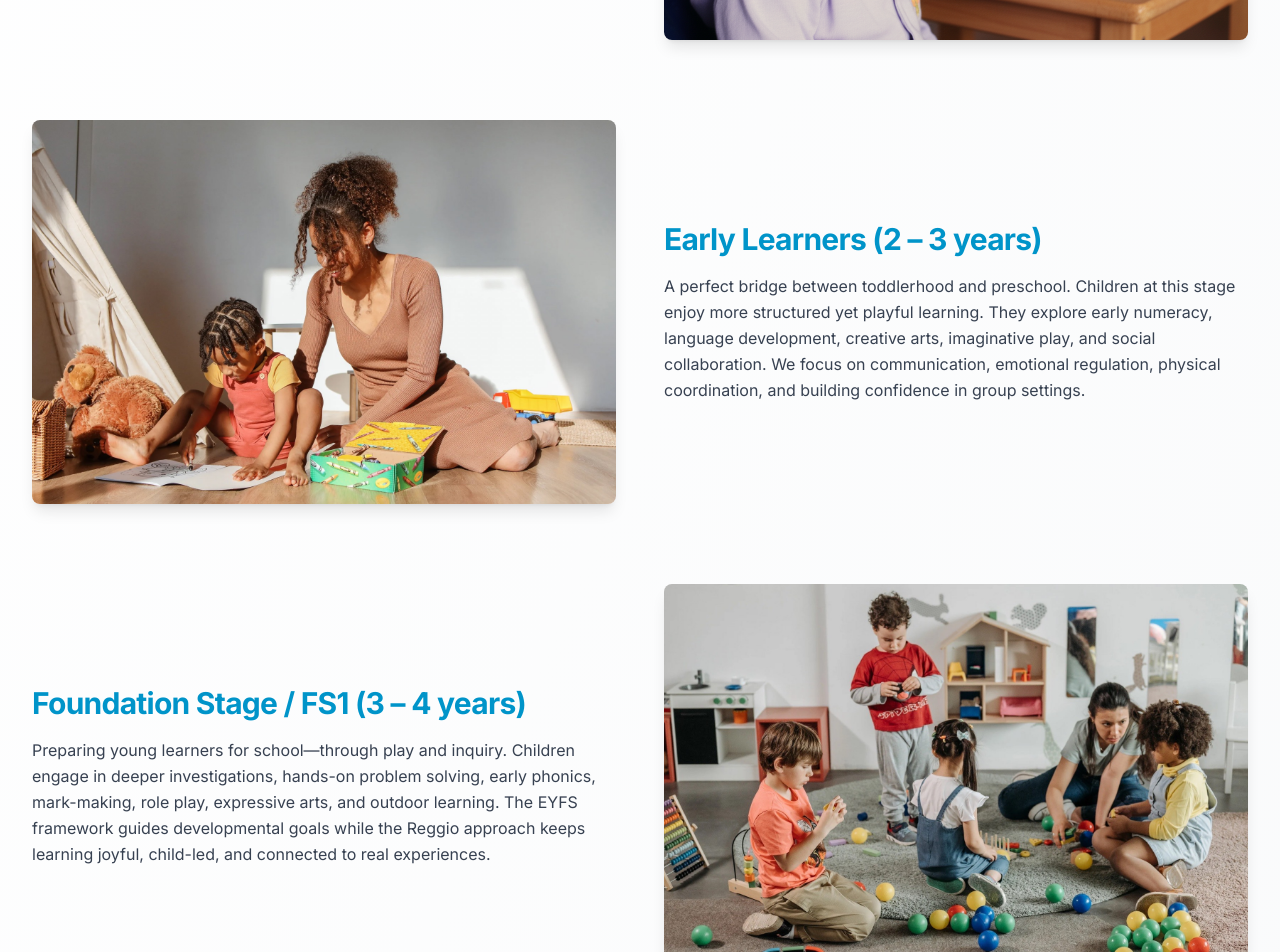
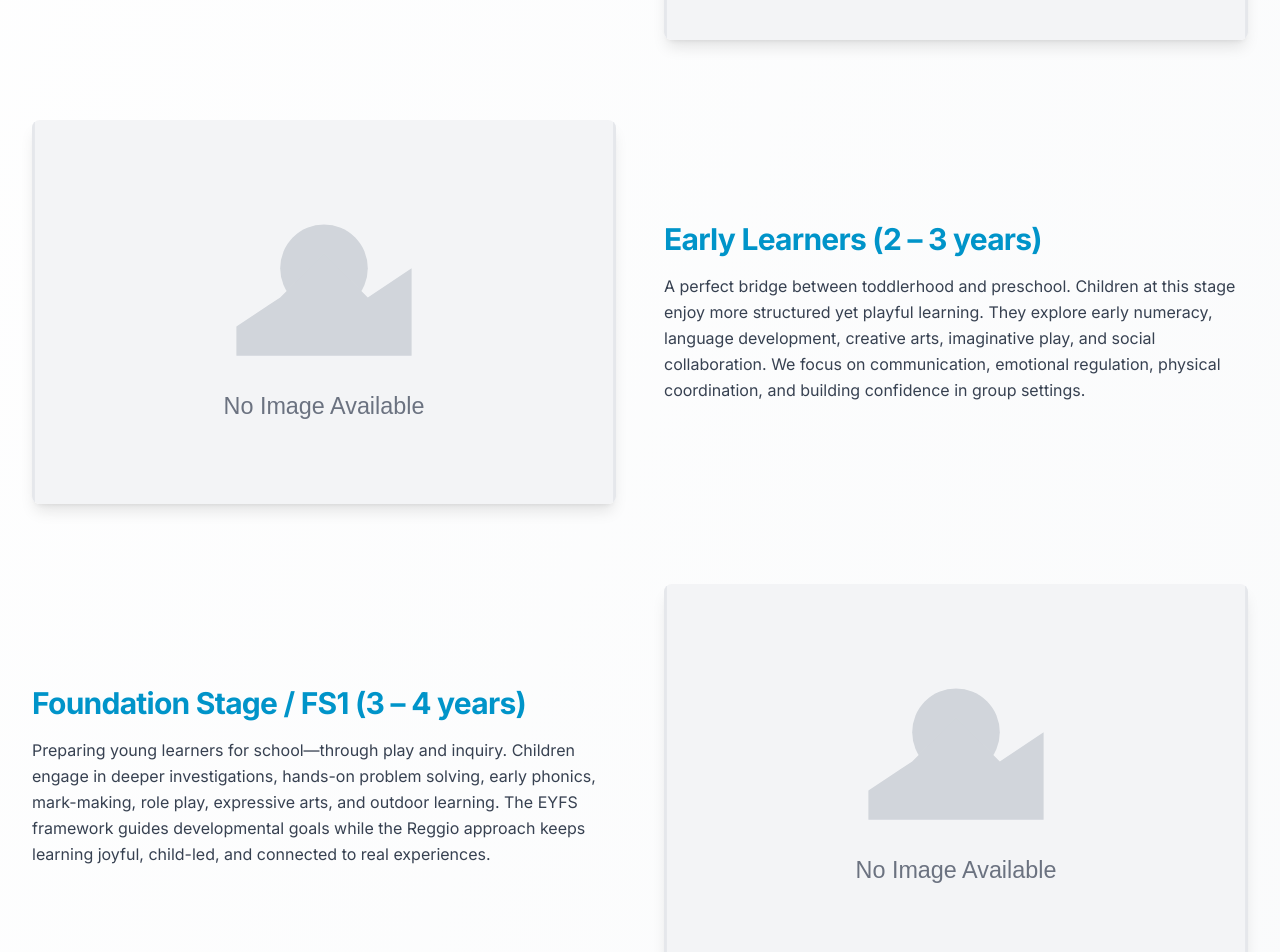
Before and after one commit to kiranmj0/savvy_juniors, a React (Vite) app: page /react-test/programs in a window 1280 px wide. Shown: the part 1100-2052 px from the top of the page. Built offline with nearby package versions, Linux system fonts and the light colour scheme.

Commit message:
images removed

```diff
--- a/client/global.css
+++ b/client/global.css
@@ -171,7 +171,7 @@
   content: '';
   position: absolute;
   inset: 0;
-  background-image: url('/hero-banner.jpg');
+  /* background-image: url('/hero-banner.jpg'); */
   background-repeat: no-repeat;
   background-size: cover;
   background-position: center;
--- a/client/pages/About.tsx
+++ b/client/pages/About.tsx
@@ -33,7 +33,7 @@ export default function About() {
             <div className="grid grid-cols-1 lg:grid-cols-2 gap-8 lg:gap-12 items-stretch mb-8">
               <div className="order-2 lg:order-1 px-4 sm:px-0">
                 <img
-                  src={getAssetPath("testimonials-bg.png")}
+                  src={getAssetPath("No-Image-Placeholder.svg")}
                   alt="About Savvy Juniors"
                   className="w-full h-48 sm:h-56 md:h-96 lg:h-full object-cover rounded-2xl shadow-2xl hover:shadow-3xl transition-all duration-500 hover:scale-105"
                 />
--- a/client/pages/Admissions.tsx
+++ b/client/pages/Admissions.tsx
@@ -73,7 +73,7 @@ const Admissions = () => {
             </div>
             <div>
               <img
-                src={getAssetPath("admissions-hero.png")}
+                src={getAssetPath("No-Image-Placeholder.svg")}
                 alt="Admissions at Savvy Juniors"
                 className="w-full h-48 sm:h-56 md:h-96 lg:h-80 xl:h-96 object-cover rounded-lg shadow-lg"
               />
--- a/client/pages/Index.tsx
+++ b/client/pages/Index.tsx
@@ -26,15 +26,15 @@ export default function Home() {
   const observerRef = useRef(null);
 
   const heroImages = [
-    { src: "hero-banner.jpg", alt: "Child coloring with crayons to write SAVVY - representing creativity and learning at Savvy Juniors Nursery" },
-    { src: "hero-banner2.png", alt: "Children engaged in learning activities at Savvy Juniors" },
-    { src: "hero-banner3.png", alt: "Nurturing environment for early childhood development at Savvy Juniors" }
+    { src: "No-Image-Placeholder.svg", alt: "Child coloring with crayons to write SAVVY - representing creativity and learning at Savvy Juniors Nursery" },
+    { src: "No-Image-Placeholder.svg", alt: "Children engaged in learning activities at Savvy Juniors" },
+    { src: "No-Image-Placeholder.svg", alt: "Nurturing environment for early childhood development at Savvy Juniors" }
   ];
 
   const programImages = [
-    { src: "programs-overview.jpg", alt: "Montessori-inspired learning environment and age-appropriate programs" },
-    { src: "programs-overview2.png", alt: "Interactive learning activities for children at Savvy Juniors" },
-    { src: "programs-overview3.png", alt: "Comprehensive early childhood development programs" }
+    { src: "No-Image-Placeholder.svg", alt: "Montessori-inspired learning environment and age-appropriate programs" },
+    { src: "No-Image-Placeholder.svg", alt: "Interactive learning activities for children at Savvy Juniors" },
+    { src: "No-Image-Placeholder.svg", alt: "Comprehensive early childhood development programs" }
   ];
 
   useEffect(() => {
@@ -139,8 +139,7 @@ export default function Home() {
   const classes = [
     {
       id: 1,
-      image:
-        "https://images.unsplash.com/photo-1427504494785-cdecdca3e254?w=400&h=300&fit=crop",
+      image: getAssetPath("No-Image-Placeholder.svg"),
       title: "Practical Activities",
       description:
         "Hands-on learning experiences that develop motor skills and cognitive abilities through play.",
@@ -150,8 +149,7 @@ export default function Home() {
     },
     {
       id: 2,
-      image:
-        "https://images.unsplash.com/photo-1503454537688-e6017211a1d5?w=400&h=300&fit=crop",
+      image: getAssetPath("No-Image-Placeholder.svg"),
       title: "Practical Activities",
       description:
         "Structured play-based learning that encourages exploration and discovery at every stage.",
@@ -161,8 +159,7 @@ export default function Home() {
     },
     {
       id: 3,
-      image:
-        "https://images.unsplash.com/photo-1488521787991-ed7fe14e6104?w=400&h=300&fit=crop",
+      image: getAssetPath("No-Image-Placeholder.svg"),
       title: "Practical Activities",
       description:
         "Creative and engaging activities that support holistic development of young learners.",
@@ -175,8 +172,7 @@ export default function Home() {
   const blogPosts = [
     {
       id: 1,
-      image:
-        "https://images.unsplash.com/photo-1503454537688-e6017211a1d5?w=300&h=200&fit=crop",
+      image: getAssetPath("No-Image-Placeholder.svg"),
       title: "Weekly Drawing Class",
       date: "April 19, 2019",
       author: "Admin",
@@ -185,8 +181,7 @@ export default function Home() {
     },
     {
       id: 2,
-      image:
-        "https://images.unsplash.com/photo-1488521787991-ed7fe14e6104?w=300&h=200&fit=crop",
+      image: getAssetPath("No-Image-Placeholder.svg"),
       title: "Playing With Puzzle",
       date: "April 19, 2019",
       author: "Admin",
@@ -195,8 +190,7 @@ export default function Home() {
     },
     {
       id: 3,
-      image:
-        "https://images.unsplash.com/photo-1427504494785-cdecdca3e254?w=300&h=200&fit=crop",
+      image: getAssetPath("No-Image-Placeholder.svg"),
       title: "Match Puzzle in Class",
       date: "April 19, 2019",
       author: "Admin",
@@ -205,8 +199,7 @@ export default function Home() {
     },
     {
       id: 4,
-      image:
-        "https://images.unsplash.com/photo-1473093295203-cad00df16e50?w=300&h=200&fit=crop",
+      image: getAssetPath("No-Image-Placeholder.svg"),
       title: "How to Match Generally",
       date: "April 19, 2019",
       author: "Admin",
@@ -336,12 +329,12 @@ export default function Home() {
               <div className="absolute -inset-4 bg-gradient-to-br from-primary/10 to-accent/10 rounded-3xl animate-pulse-gentle"></div>
               <div className="absolute top-4 right-4 w-4 h-4 bg-accent rounded-full animate-ping"></div>
               <img
-                src={getAssetPath("newsletter-banner.jpg")}
+                src={getAssetPath("No-Image-Placeholder.svg")}
                 alt="Children engaged in Montessori learning activities at Savvy Juniors"
                 className="relative w-full rounded-3xl shadow-lg hover:shadow-2xl transition-all duration-500 hover:scale-105 hover:-rotate-1"
                 onError={(e) => {
                   console.error('Image failed to load:', e.currentTarget.src);
-                  e.currentTarget.src = getAssetPath("hero-banner.jpg");
+                  e.currentTarget.src = getAssetPath("No-Image-Placeholder.svg");
                 }}
               />
             </div>
@@ -533,7 +526,7 @@ export default function Home() {
               <div className="relative group">
                 <div className="absolute -inset-4 bg-gradient-to-r from-accent/30 to-white/20 rounded-lg blur opacity-0 group-hover:opacity-100 transition-opacity duration-500"></div>
                 <img
-                  src={getAssetPath("contact-us-hero.jpg")}
+                  src={getAssetPath("No-Image-Placeholder.svg")}
                   alt="Welcoming environment for families at Savvy Juniors nursery"
                   className="relative w-full h-48 sm:h-56 md:h-96 lg:h-80 xl:h-96 object-cover rounded-lg shadow-lg hover:shadow-2xl transition-all duration-500 hover:scale-105 hover:-rotate-1"
                 />
@@ -560,7 +553,7 @@ export default function Home() {
                 <div className="absolute -inset-3 bg-gradient-to-r from-primary/20 to-accent/20 rounded-lg blur opacity-0 group-hover:opacity-100 transition-opacity duration-500"></div>
                 <div className="absolute top-4 left-4 w-4 h-4 bg-primary rounded-full animate-ping"></div>
                 <img
-                  src={getAssetPath("admissions-hero.png")}
+                  src={getAssetPath("No-Image-Placeholder.svg")}
                   alt="Admissions process and onboarding at Savvy Juniors nursery"
                   className="relative w-full h-48 sm:h-56 md:h-96 lg:h-80 xl:h-96 object-cover rounded-lg shadow-lg hover:shadow-2xl transition-all duration-500 hover:scale-105 hover:rotate-1"
                 />
--- a/client/pages/Programs.tsx
+++ b/client/pages/Programs.tsx
@@ -30,7 +30,7 @@ const Programs = () => {
             </div>
             <div className="lg:order-first animate-slide-in-left" style={{ animationDelay: "0.1s" }}>
               <img
-                src={getAssetPath("services-overview.png")}
+                src={getAssetPath("No-Image-Placeholder.svg")}
                 alt="Gentle Montessori infant care environment with sensory play materials"
                 className="w-full h-48 sm:h-56 md:h-96 lg:h-80 xl:h-96 object-cover rounded-lg shadow-lg hover:shadow-2xl transition-all duration-500"
               />
@@ -49,7 +49,7 @@ const Programs = () => {
             </div>
             <div className="animate-slide-in-right" style={{ animationDelay: "0.4s" }}>
               <img
-                src={getAssetPath("gallery-showcase.png")}
+                src={getAssetPath("No-Image-Placeholder.svg")}
                 alt="Toddlers exploring Montessori practical life activities and movement"
                 className="w-full h-48 sm:h-56 md:h-96 lg:h-80 xl:h-96 object-cover rounded-lg shadow-lg hover:shadow-2xl transition-all duration-500"
               />
@@ -68,7 +68,7 @@ const Programs = () => {
             </div>
             <div className="lg:order-first animate-slide-in-left" style={{ animationDelay: "0.6s" }}>
               <img
-                src={getAssetPath("events-calendar.png")}
+                src={getAssetPath("No-Image-Placeholder.svg")}
                 alt="Early learners engaged in Montessori language and numeracy activities"
                 className="w-full h-48 sm:h-56 md:h-96 lg:h-80 xl:h-96 object-cover rounded-lg shadow-lg hover:shadow-2xl transition-all duration-500"
               />
@@ -87,7 +87,7 @@ const Programs = () => {
             </div>
             <div className="animate-slide-in-right" style={{ animationDelay: "0.8s" }}>
               <img
-                src={getAssetPath("staff-team.jpg")}
+                src={getAssetPath("No-Image-Placeholder.svg")}
                 alt="Foundation Stage children working with Montessori materials and British curriculum"
                 className="w-full h-48 sm:h-56 md:h-96 lg:h-80 xl:h-96 object-cover rounded-lg shadow-lg hover:shadow-2xl transition-all duration-500"
               />
@@ -106,7 +106,7 @@ const Programs = () => {
             </div>
             <div className="lg:order-first animate-slide-in-left" style={{ animationDelay: "1.0s" }}>
               <img
-                src={getAssetPath("facilities-tour.png")}
+                src={getAssetPath("No-Image-Placeholder.svg")}
                 alt="School-ready children in Montessori-prepared environment with British EYFS framework"
                 className="w-full h-48 sm:h-56 md:h-96 lg:h-80 xl:h-96 object-cover rounded-lg shadow-lg hover:shadow-2xl transition-all duration-500"
               />
```
Also changed, not shown: public/No-Image-Placeholder.svg (added).
